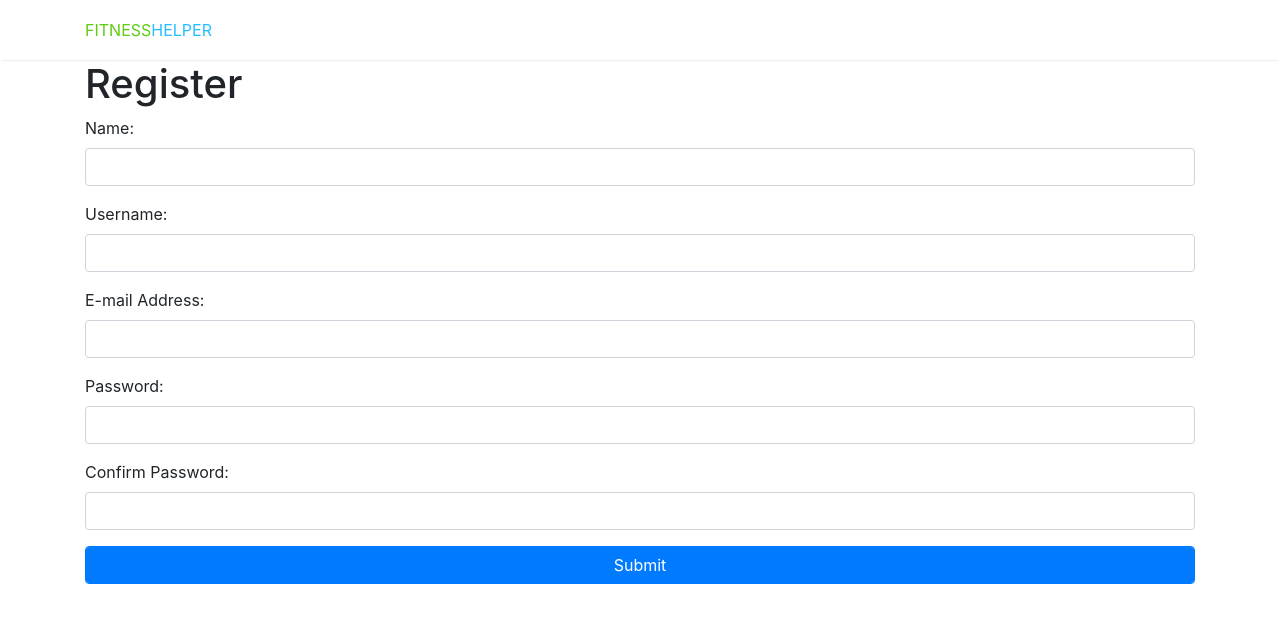
After one commit to Bhevans17/FitnessHelper, a PHP site: page /create-account.php in a window 1280 px wide. The commit adds this page. Shown: the top 623 px of the page. Run offline with PHP 8.4, Linux system fonts and the light colour scheme; some libraries are stand-ins or nearby versions.

Commit message:
Added create account and login page

```diff
--- /dev/null
+++ b/create-account.php
@@ -0,0 +1,35 @@
+<?php include "./includes/header.php"; ?>
+
+<div class="container">
+    <div class="row">
+        <div class="col-12">
+            <h1>Register</h1>
+            <form action="">
+                <div class="form-group">
+                    <label for="">Name:</label>
+                    <input class="form-control" type="text">
+                </div>
+                <div class="form-group">
+                    <label for="">Username:</label>
+                    <input class="form-control" type="text">
+                </div>
+                <div class="form-group">
+                    <label for="">E-mail Address:</label>
+                    <input class="form-control" type="text">
+                </div>
+                <div class="form-group">
+                    <label for="">Password:</label>
+                    <input class="form-control" type="text">
+                </div>
+                <div class="form-group">
+                    <label for="">Confirm Password:</label>
+                    <input class="form-control" type="text">
+                </div>
+                <input class="form-control btn btn-primary" name="Register" type="submit">
+            </form>
+        </div>
+    </div>
+</div>
+
+
+<?php include "./includes/footer.php"; ?>
--- a/includes/footer.php
+++ b/includes/footer.php
@@ -1,20 +1,3 @@
-<!-- Footer -->
-<footer>
-    <ul>
-        <li>
-            <a href="#">Home</a>
-        </li>
-        <li>
-            <a href="#">About</a>
-        </li>
-        <li>
-            <a href="#">Create Account</a>
-        </li>
-        <li>
-            <a href="#">Login</a>
-        </li>
-    </ul>
-</footer>
 <script src="https://unpkg.com/aos@2.3.0/dist/aos.js"></script>
 <script src="https://kit.fontawesome.com/b836e57116.js" crossorigin="anonymous"></script>
 <script src="https://code.jquery.com/jquery-3.4.1.slim.min.js" integrity="sha384-J6qa4849blE2+poT4WnyKhv5vZF5SrPo0iEjwBvKU7imGFAV0wwj1yYfoRSJoZ+n" crossorigin="anonymous"></script>
```
Also changed, not shown: login.php (added, +22 -0 lines).
